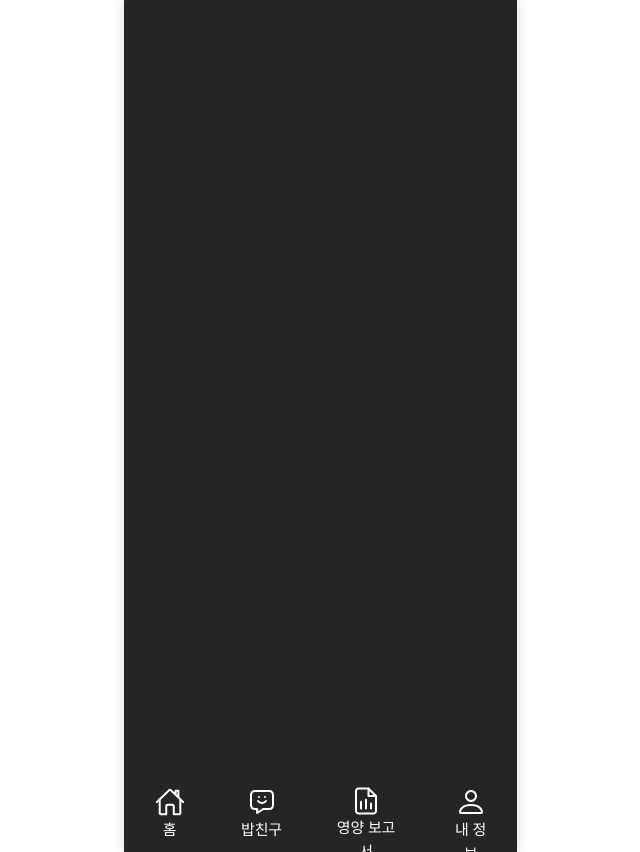
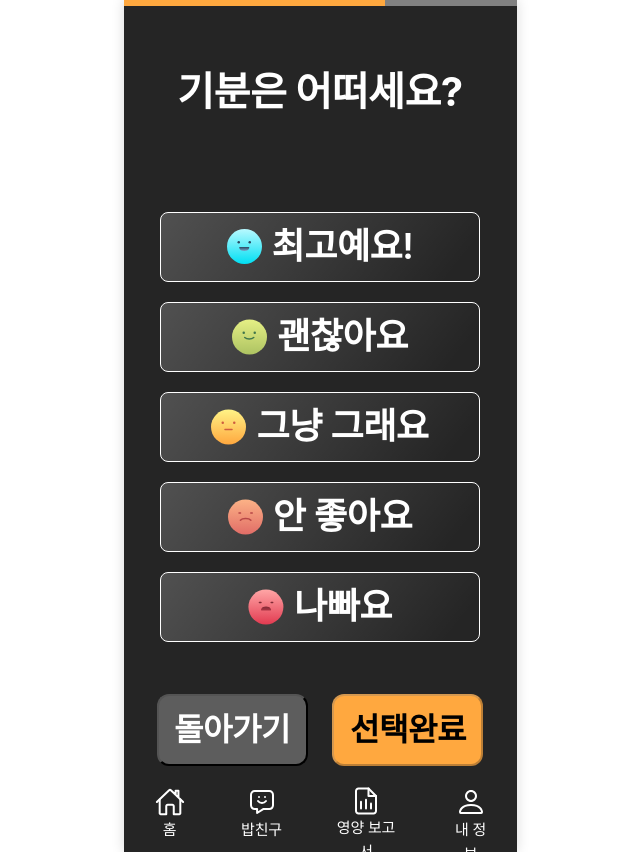
Before and after one commit to Ongibapsang-goodvibe/Frontend, a React (Vite) app: page /health-feedback/feeling-check in a window 1280 px wide. Before the commit this address had no page. Shown: the whole page, without its empty margins (320-960 px from the left). Built offline with nearby package versions, Linux system fonts and the light colour scheme; a web font is replaced by a local one.

Commit message:
feedback 라우팅 경로 수정

```diff
--- a/src/App.jsx
+++ b/src/App.jsx
@@ -84,12 +84,12 @@ function MainLayout() {
     "/eating-mate",
     "/eating-mate/end",
     //delivery-feedback
-    "/no-issue",
-    "/issue-forwarding",
+    "/delivery-feedback/forwarding/no-issue",
+    "/delivery-feedback/forwarding/issue",
     //food-feedback
-    "/food-forwarding",
+    "/food-feedback/forwarding",
     //health-feedback
-    "/health-forwarding",
+    "/health-feedback/forwarding",
   ];
 
   const showBottom = !hiddenRoutes.includes(pathname);
@@ -126,21 +126,21 @@ function MainLayout() {
     "/review": { step: 0, total: 0 },
 
     /*delivery-feedback*/
-    "/delivery-check": { step: 1, total: 2 },
-    "/no-issue": { step: 2, total: 2 },
-    "/delivery-complaint": { step: 3, total: 4 },
-    "/issue-forwarding": { step: 4, total: 4 },
+    "/delivery-feedback/check": { step: 1, total: 2 },
+    "/delivery-feedback/complaint": { step: 3, total: 4 },
+    "/delivery-feedback/forwarding/no-issue": { step: 2, total: 2 },
+    "/delivery-feedback/forwarding/issue": { step: 4, total: 4 },
 
     /*food-feedback*/
-    "/food-check": { step: 1, total: 3 },
-    "/food-satisfaction": { step: 2, total: 3 },
-    "/food-complaint": { step: 2, total: 3 },
-    "/food-forwarding": { step: 3, total: 3 },
+    "/food-feedback/check": { step: 1, total: 3 },
+    "/food-feedback/satisfaction": { step: 2, total: 3 },
+    "/food-feedback/complaint": { step: 2, total: 3 },
+    "/food-feedback/forwarding": { step: 3, total: 3 },
 
     /*health-feedback*/
-    "/health-check": { step: 1, total: 3 },
-    "/feeling-check": { step: 2, total: 3 },
-    "/health-forwarding": { step: 3, total: 3 },
+    "/health-feedback/health-check": { step: 1, total: 3 },
+    "/health-feedback/feeling-check": { step: 2, total: 3 },
+    "/health-feedback/forwarding": { step: 3, total: 3 },
 
     /*menu-search*/
     "/menu-search/voice": { step: 0, total: 0 },
@@ -191,19 +191,19 @@ function MainLayout() {
           {/*review*/}
           <Route path='/review' element={<Review />} />
           {/*delivery-feedback*/}
-          <Route path="/delivery-check" element={<DeliveryCheck />} />
-          <Route path="/no-issue" element={<NoIssue />} />
-          <Route path="/delivery-complaint" element={<DeliveryComplaint />} />
-          <Route path="/issue-forwarding" element={<IssueForwarding />} />
+          <Route path="/delivery-feedback/check" element={<DeliveryCheck />} />
+          <Route path="/delivery-feedback/complaint" element={<DeliveryComplaint />} />
+          <Route path="/delivery-feedback/forwarding/no-issue" element={<NoIssue />} />
+          <Route path="/delivery-feedback/forwarding/issue" element={<IssueForwarding />} />
           {/*food-feedback*/}
-          <Route path="/food-check" element={<FoodCheck />} />
-          <Route path="/food-satisfaction" element={<FoodSatisfaction />} />
-          <Route path="/food-complaint" element={<FoodComplaint />} />
-          <Route path="/food-forwarding" element={<FoodForwarding />} />
+          <Route path="/food-feedback/check" element={<FoodCheck />} />
+          <Route path="/food-feedback/satisfaction" element={<FoodSatisfaction />} />
+          <Route path="/food-feedback/complaint" element={<FoodComplaint />} />
+          <Route path="/food-feedback/forwarding" element={<FoodForwarding />} />
           {/*health-feedback*/}
-          <Route path="/health-check" element={<HealthCheck />} />
-          <Route path="/feeling-check" element={<FeelingCheck />} />
-          <Route path="/health-forwarding" element={<HealthForwarding />} />
+          <Route path="/health-feedback/health-check" element={<HealthCheck />} />
+          <Route path="/health-feedback/feeling-check" element={<FeelingCheck />} />
+          <Route path="/health-feedback/forwarding" element={<HealthForwarding />} />
           {/*menu-search*/}
           <Route path="/menu-search/voice" element={<MenuVoice />} />
           <Route path="/menu-search/text" element={<MenuText />} />
--- a/src/pages/delivery-feedback/DeliveryCheck.jsx
+++ b/src/pages/delivery-feedback/DeliveryCheck.jsx
@@ -7,8 +7,8 @@ const DeliveryCheck = () => {
     const [selected, setSelected] = useState(null); // 'yes' | 'no'
 
     const handleDone = () => {
-        if (selected === 'yes') navigate('/no-issue');
-        if (selected === 'no') navigate('/delivery-complaint');
+        if (selected === 'yes') navigate('/delivery-feedback/forwarding/no-issue');
+        if (selected === 'no') navigate('/delivery-feedback/complaint');
     };
 
     return(
@@ -21,7 +21,7 @@ const DeliveryCheck = () => {
                     onClick={() => setSelected('yes')}
                 >
                     <span>네</span>
-                    <img src="BlueEmoji.svg"/>
+                    <img src="/BlueEmoji.svg"/>
                 </Button>
                 <Button
                     type="button"
@@ -29,7 +29,7 @@ const DeliveryCheck = () => {
                     onClick={() => setSelected('no')}
                 >
                     <span>문제가 있어요</span>
-                    <img src="RedEmoji.svg"/>
+                    <img src="/RedEmoji.svg"/>
                 </Button>
                 <Button
                     type="button"
@@ -86,10 +86,6 @@ const Button = styled.button`
   &.normal.active {
     background: #fff;
     color: #000;
-
-    svg path {
-      fill: #000; /* active일 때 변경 */
-    }
   }
 
   &.done{
--- a/src/pages/delivery-feedback/DeliveryComplaint.jsx
+++ b/src/pages/delivery-feedback/DeliveryComplaint.jsx
@@ -25,7 +25,7 @@ const DeliveryComplaint = () => {
             console.log(selectedOption.label);
             // 여기에 서버 전송 / API 호출 로직
         }
-        navigate('/issue-forwarding');
+        navigate('/delivery-feedback/forwarding/issue');
     };
 
     return(
@@ -73,7 +73,7 @@ const DeliveryComplaint = () => {
                     <Button
                         type="button"
                         className="back"
-                        onClick={() => navigate('/delivery-check')}
+                        onClick={() => navigate('/delivery-feedback/check')}
                     >
                         <span>돌아가기</span>
                     </Button>
--- a/src/pages/delivery-feedback/IssueForwarding.jsx
+++ b/src/pages/delivery-feedback/IssueForwarding.jsx
@@ -9,7 +9,7 @@ const IssueForwarding = () => {
                 <h1>문제를 전달했어요. <br />
                 불편을 드려 <br />
                 죄송합니다.</h1>
-                <img src="SadImage.png" alt="슬퍼하는 너구리" />
+                <img src="/SadImage.png" alt="슬퍼하는 너구리" />
             </Wrapper>
         </>
     );
--- a/src/pages/delivery-feedback/NoIssue.jsx
+++ b/src/pages/delivery-feedback/NoIssue.jsx
@@ -11,7 +11,7 @@ const NoIssue = () => {
                 <h1>맛있게 드시고<br />
                 몸도 마음도<br />
                 <span>든든</span>해지세요!</h1>
-                <img src="EatingImage.png" alt="기뻐하는 너구리" />
+                <img src="/EatingImage.png" alt="기뻐하는 너구리" />
             </Wrapper>
         </>
     );
--- a/src/pages/food-feedback/FoodCheck.jsx
+++ b/src/pages/food-feedback/FoodCheck.jsx
@@ -7,8 +7,8 @@ const FoodCheck = () => {
     const [selected, setSelected] = useState(null); // 'yes' | 'no'
 
     const handleDone = () => {
-        if (selected === 'yes') navigate('/food-satisfaction');
-        if (selected === 'no') navigate('/food-complaint');
+        if (selected === 'yes') navigate('/food-feedback/satisfaction');
+        if (selected === 'no') navigate('/food-feedback/complaint');
     };
 
     return(
@@ -21,7 +21,7 @@ const FoodCheck = () => {
                     onClick={() => setSelected('yes')}
                 >
                     <span>잘 먹었어요</span>
-                    <img src="BlueEmoji.svg"/>
+                    <img src="/BlueEmoji.svg"/>
                 </Button>
                 <Button
                     type="button"
@@ -29,7 +29,7 @@ const FoodCheck = () => {
                     onClick={() => setSelected('no')}
                 >
                     <span>별로였어요</span>
-                    <img src="RedEmoji.svg"/>
+                    <img src="/RedEmoji.svg"/>
                 </Button>
                 <Button
                     type="button"
@@ -86,10 +86,6 @@ const Button = styled.button`
   &.normal.active {
     background: #fff;
     color: #000;
-
-    svg path {
-      fill: #000; /* active일 때 변경 */
-    }
   }
 
   &.done{
--- a/src/pages/food-feedback/FoodComplaint.jsx
+++ b/src/pages/food-feedback/FoodComplaint.jsx
@@ -26,7 +26,7 @@ const FoodComplaint = () => {
             console.log(selectedOption.label);
             // 여기에 서버 전송 / API 호출 로직
         }
-        navigate('/food-forwarding');
+        navigate('/food-feedback/forwarding');
     };
 
     return(
@@ -82,7 +82,7 @@ const FoodComplaint = () => {
                     <Button
                         type="button"
                         className="back"
-                        onClick={() => navigate('/food-check')}
+                        onClick={() => navigate('/food-feedback/check')}
                     >
                         <span>돌아가기</span>
                     </Button>
--- a/src/pages/food-feedback/FoodForwarding.jsx
+++ b/src/pages/food-feedback/FoodForwarding.jsx
@@ -10,13 +10,13 @@ const FoodForwarding = () => {
             <Wrapper>
                 <h1>남겨주신 답변을<br />
                 <span>후기</span>로 남겼어요.</h1>
-                <img src="HappyImage.png" alt="행복한 너구리" />
+                <img src="/HappyImage.png" alt="행복한 너구리" />
                 <Button
                     type="button"
                     className="health-check"
-                    onClick={()=>{navigate('/health-check')}}
+                    onClick={()=>{navigate('/health-feedback/health-check')}}
                 >
-                    <span>건강 확인하러 가기</span>
+                    <span>건강 기록하러 가기</span>
                 </Button>
             </Wrapper>
         </>
--- a/src/pages/food-feedback/FoodSatisfaction.jsx
+++ b/src/pages/food-feedback/FoodSatisfaction.jsx
@@ -25,7 +25,7 @@ const FoodSatisfaction = () => {
             console.log(selectedOption.label);
             // 여기에 서버 전송 / API 호출 로직
         }
-        navigate('/food-forwarding');
+        navigate('/food-feedback/forwarding');
     };
 
     return(
@@ -73,7 +73,7 @@ const FoodSatisfaction = () => {
                     <Button
                         type="button"
                         className="back"
-                        onClick={() => navigate('/food-check')}
+                        onClick={() => navigate('/food-feedback/check')}
                     >
                         <span>돌아가기</span>
                     </Button>
--- a/src/pages/health-feedback/FeelingCheck.jsx
+++ b/src/pages/health-feedback/FeelingCheck.jsx
@@ -20,7 +20,7 @@ const HealthCheck = () => {
             console.log(selectedOption.label);
             // 여기에 서버 전송 / API 호출 로직
         }
-        navigate('/health-forwarding');
+        navigate('/health-feedback/forwarding');
     };
 
     return(
@@ -33,7 +33,7 @@ const HealthCheck = () => {
                     className={selected === 1 ? 'normal active' : 'normal'}
                     onClick={() => setSelected(1)}
                 >
-                  <img src="BlueEmoji.svg"/>
+                  <img src="/BlueEmoji.svg"/>
                   <span>최고예요!</span>
                 </Button>
 
@@ -42,7 +42,7 @@ const HealthCheck = () => {
                     className={selected === 2 ? 'normal active' : 'normal'}
                     onClick={() => setSelected(2)}
                 >
-                  <img src="GreenEmoji.svg"/>
+                  <img src="/GreenEmoji.svg"/>
                   <span>괜찮아요</span>
                 </Button>
 
@@ -51,7 +51,7 @@ const HealthCheck = () => {
                     className={selected === 3 ? 'normal active' : 'normal'}
                     onClick={() => setSelected(3)}
                 >
-                  <img src="YellowEmoji.svg"/>
+                  <img src="/YellowEmoji.svg"/>
                   <span>그냥 그래요</span>
                 </Button>
 
@@ -60,7 +60,7 @@ const HealthCheck = () => {
                     className={selected === 4 ? 'normal active' : 'normal'}
                     onClick={() => setSelected(4)}
                 >
-                  <img src="OrangeEmoji.svg"/>
+                  <img src="/OrangeEmoji.svg"/>
                   <span>안 좋아요</span>
                 </Button>
 
@@ -69,7 +69,7 @@ const HealthCheck = () => {
                     className={selected === 5 ? 'normal active' : 'normal'}
                     onClick={() => setSelected(5)}
                 >
-                  <img src="RedEmoji.svg"/>
+                  <img src="/RedEmoji.svg"/>
                   <span>나빠요</span>
                 </Button>
 
@@ -81,7 +81,7 @@ const HealthCheck = () => {
                           if (window.history.length > 1) {
                             navigate(-1);
                           } else {
-                            navigate('/health-check');
+                            navigate('/health-feedback/health-check');
                           }
                         }}
                     >
--- a/src/pages/health-feedback/HealthCheck.jsx
+++ b/src/pages/health-feedback/HealthCheck.jsx
@@ -10,9 +10,9 @@ const HealthCheck = () => {
         if (selected === 'yes') {
           console.log("아무 문제 없어요");
             // 여기에 서버 전송 / API 호출 로직
-          navigate('/feeling-check');
+          navigate('/health-feedback/feeling-check');
         }
-        if (selected === 'no') navigate('/feeling-check'); // 추후 음성인식 화면으로 변경
+        if (selected === 'no') navigate('/health-feedback/feeling-check'); // 추후 음성인식 화면으로 변경
     };
 
     return(
@@ -25,7 +25,7 @@ const HealthCheck = () => {
                     onClick={() => setSelected('yes')}
                 >
                     <span>아무 문제 없어요</span>
-                    <img src="BlueEmoji.svg"/>
+                    <img src="/BlueEmoji.svg"/>
                 </Button>
                 <Button
                     type="button"
@@ -33,7 +33,7 @@ const HealthCheck = () => {
                     onClick={() => setSelected('no')}
                 >
                     <span>어딘가 불편해요</span>
-                    <img src="RedEmoji.svg"/>
+                    <img src="/RedEmoji.svg"/>
                 </Button>
 
                 <Button
@@ -91,10 +91,6 @@ const Button = styled.button`
   &.normal.active {
     background: #fff;
     color: #000;
-
-    svg path {
-      fill: #000; /* active일 때 변경 */
-    }
   }
 
   &.done{
--- a/src/pages/health-feedback/HealthForwarding.jsx
+++ b/src/pages/health-feedback/HealthForwarding.jsx
@@ -10,7 +10,7 @@ const HealthForwarding = () => {
                 <h2>답변이 보고서에 반영되었어요.</h2>
                 <p>*보호자 계정과 연결되어 있는 경우 <br />
                 보호자용 보고서에도 반영</p>
-                <img src="LovelyImage.png" alt="하트뿅뿅 너구리" />
+                <img src="/LovelyImage.png" alt="하트뿅뿅 너구리" />
             </Wrapper>
         </>
     );
```
